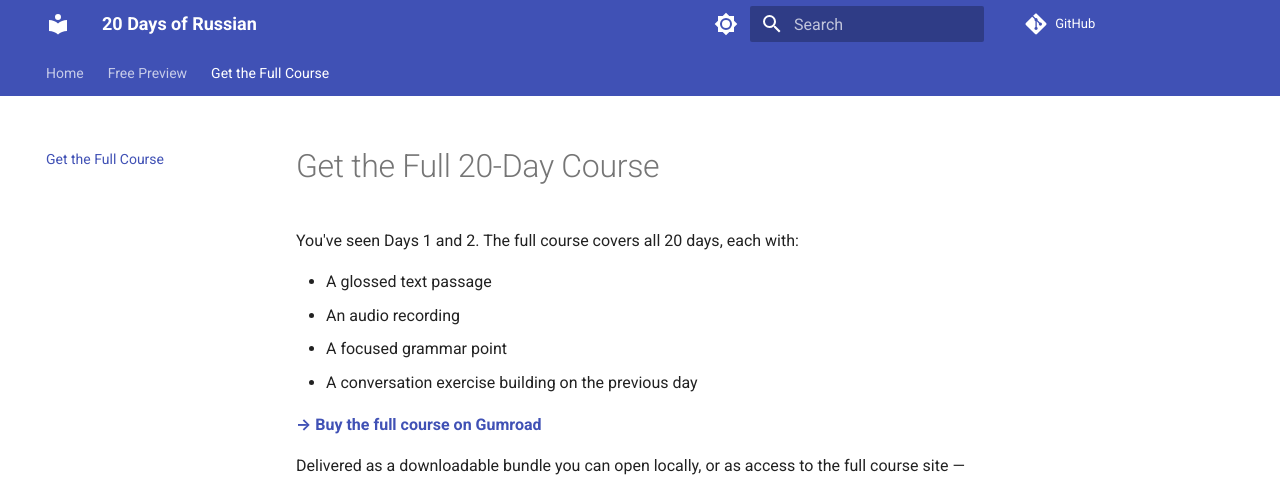
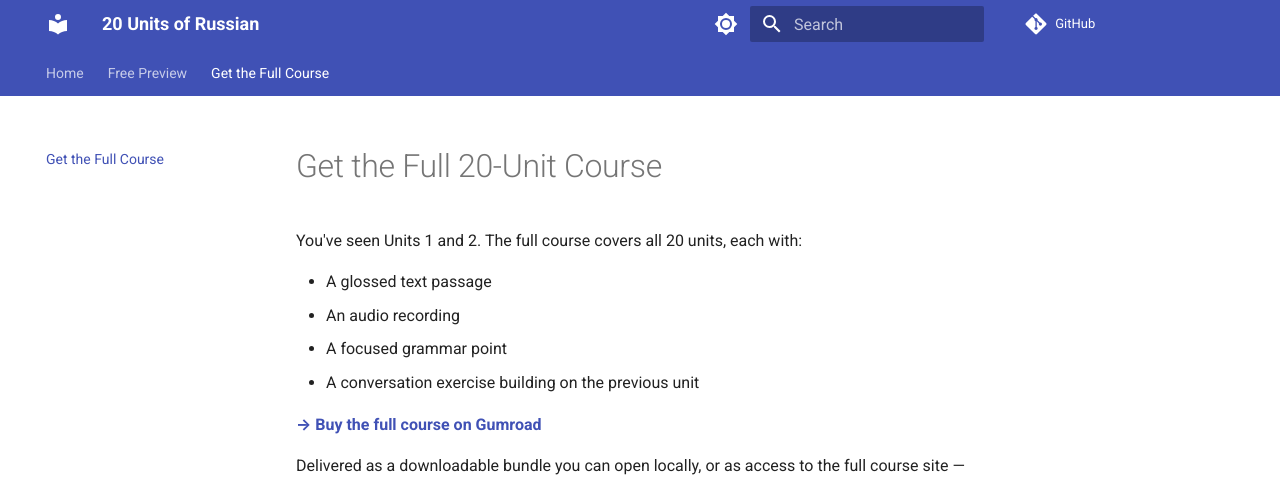
Before and after one commit to 16Felix-star/russian-course, an MkDocs documentation site: the page built from docs/get-full-course.md, in a window 1280 px wide. Shown: the top 481 px of the page. Built offline with MkDocs 1.6.1 and Material for MkDocs 9.7.7, drawn with Linux system fonts in a browser that asks for light colours; comment, search, counter and statistics services are not loaded.

Commit message:
Rename Day to Unit

```diff
--- a/docs/get-full-course.md
+++ b/docs/get-full-course.md
@@ -2,14 +2,14 @@
 title: Get the Full Course
 ---
 
-# Get the Full 20-Day Course
+# Get the Full 20-Unit Course
 
-You've seen Days 1 and 2. The full course covers all 20 days, each with:
+You've seen Units 1 and 2. The full course covers all 20 units, each with:
 
 - A glossed text passage
 - An audio recording
 - A focused grammar point
-- A conversation exercise building on the previous day
+- A conversation exercise building on the previous unit
 
 **[→ Buy the full course on Gumroad](https://YOURNAME.gumroad.com/l/YOURCOURSE)**
 
--- a/mkdocs.yml
+++ b/mkdocs.yml
@@ -1,5 +1,5 @@
-site_name: 20 Days of Russian
-site_description: A 20-day Russian language course — text, audio, grammar, and conversation, one day at a time.
+site_name: 20 Units of Russian
+site_description: A 20-unit Russian language course — text, audio, grammar, and conversation, one unit at a time.
 site_url: https://YOURUSERNAME.github.io/russian-course/
 repo_url: https://github.com/YOURUSERNAME/russian-course
 docs_dir: docs
@@ -40,6 +40,6 @@ markdown_extensions:
 nav:
   - Home: index.md
   - Free Preview:
-      - Day 1: "Free Preview/Day 01.md"
-      - Day 2: "Free Preview/Day 02.md"
+      - Unit 1: "Free Preview/Unit 01.md"
+      - Unit 2: "Free Preview/Unit 02.md"
   - Get the Full Course: get-full-course.md
```
Also changed, not shown: README.md (+18 -18 lines), docs/Free Preview/Day 01.md (deleted, +0 -42 lines), docs/Free Preview/Day 02.md (deleted, +0 -41 lines), docs/Free Preview/Unit 01.md (added, +42 -0 lines), docs/Free Preview/Unit 02.md (added, +41 -0 lines), docs/index.md (+9 -9 lines), 1 other file.
